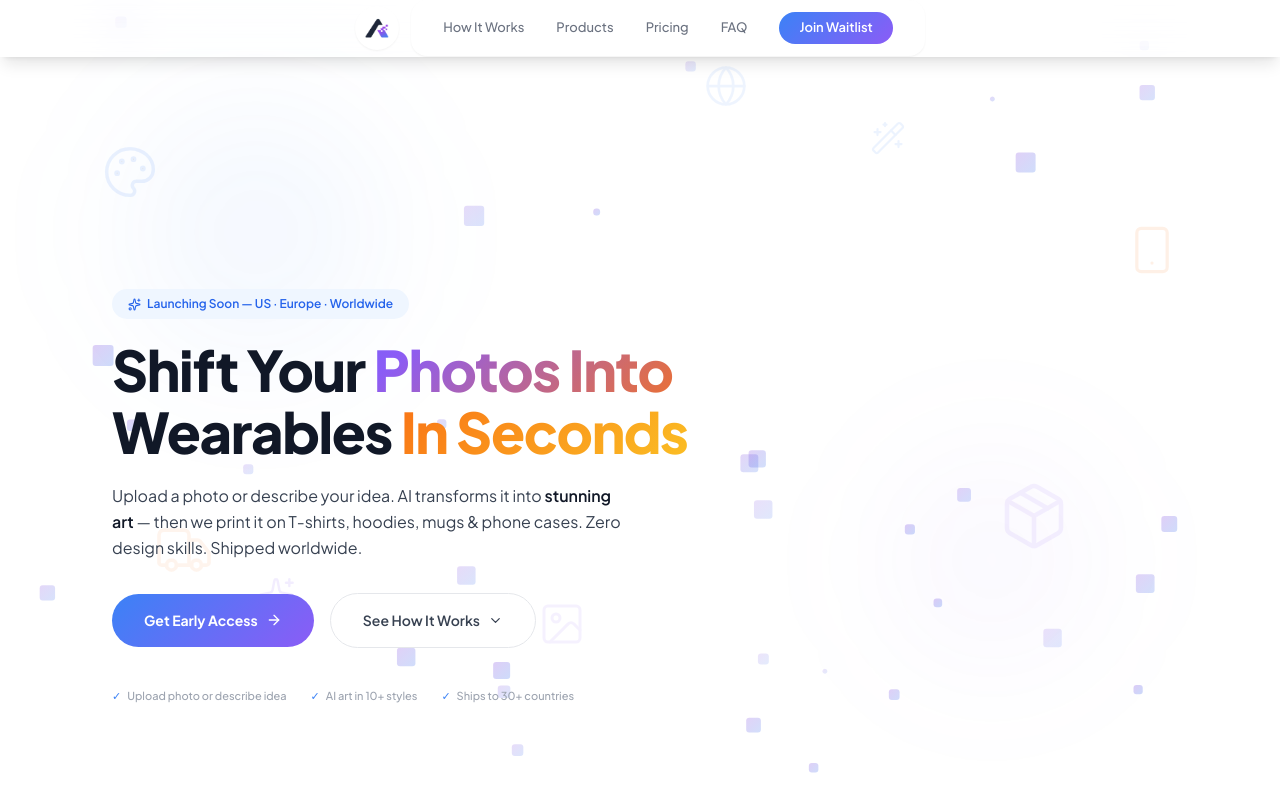
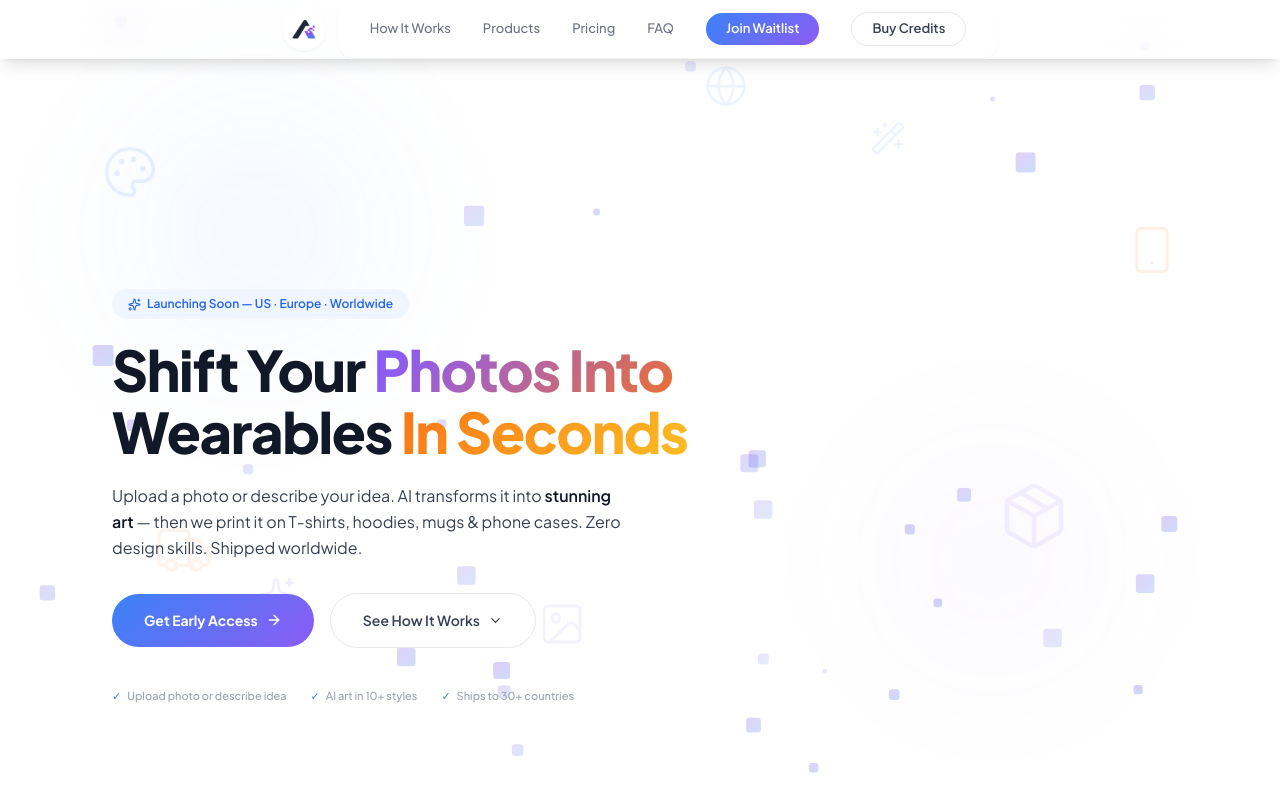
Before and after one commit to qianzhouxia-beep/ArtShift, a React (Vite) app: page / in a window 1280 px wide. Shown: the top 800 px of the page. Built offline with nearby package versions, Linux system fonts and the light colour scheme.

Commit message:
feat: integrate BuyCreditsModal into Navbar and App root

```diff
--- a/src/App.tsx
+++ b/src/App.tsx
@@ -7,6 +7,7 @@ import {
   ArrowUp, Upload, ImagePlus,
 } from 'lucide-react';
 import ParticleBackground from './ParticleBackground';
+import BuyCreditsModal from './components/BuyCreditsModal';
 
 // ─── Style Gallery Data ───────────────────────────────────────────────────────
 const styleGallery = [
@@ -26,7 +27,7 @@ function ArtShiftLogo({ className = "w-5 h-5" }: { className?: string }) {
 }
 
 // ─── Navbar ────────────────────────────────────────────────────────────────
-function Navbar() {
+function Navbar({ onOpenModal }: { onOpenModal: () => void }) {
   const [menuOpen, setMenuOpen] = useState(false);
   const links = ['How It Works', 'Products', 'Pricing', 'FAQ'];
   return (
@@ -47,6 +48,12 @@ function Navbar() {
             style={{ background: 'linear-gradient(135deg, #3b82f6, #8b5cf6)' }}>
             Join Waitlist
           </a>
+          <button
+            onClick={onOpenModal}
+            className="text-[12px] sm:text-[13px] font-semibold text-gray-700 rounded-full px-5 py-1.5 transition-all duration-200 border border-gray-200 hover:bg-gray-50"
+          >
+            Buy Credits
+          </button>
           <button className="sm:hidden text-gray-500" onClick={() => setMenuOpen(!menuOpen)}>
             {menuOpen ? <X size={18} /> : <Menu size={18} />}
           </button>
@@ -1134,6 +1141,7 @@ function StyleGallery() {
 // ─── App ────────────────────────────────────────────────────────────────────
 export default function App() {
   const [showBackToTop, setShowBackToTop] = useState(false);
+  const [showBuyCredits, setShowBuyCredits] = useState(false);
 
   useEffect(() => {
     const handleScroll = () => {
@@ -1150,7 +1158,8 @@ export default function App() {
   return (
     <div className="min-h-screen bg-white">
       <ParticleBackground />
-      <Navbar />
+      <Navbar onOpenModal={() => setShowBuyCredits(true)} />
+      <BuyCreditsModal isOpen={showBuyCredits} onClose={() => setShowBuyCredits(false)} />
       <HeroSection />
       <HowItWorks />
       <StyleGallery />
```
